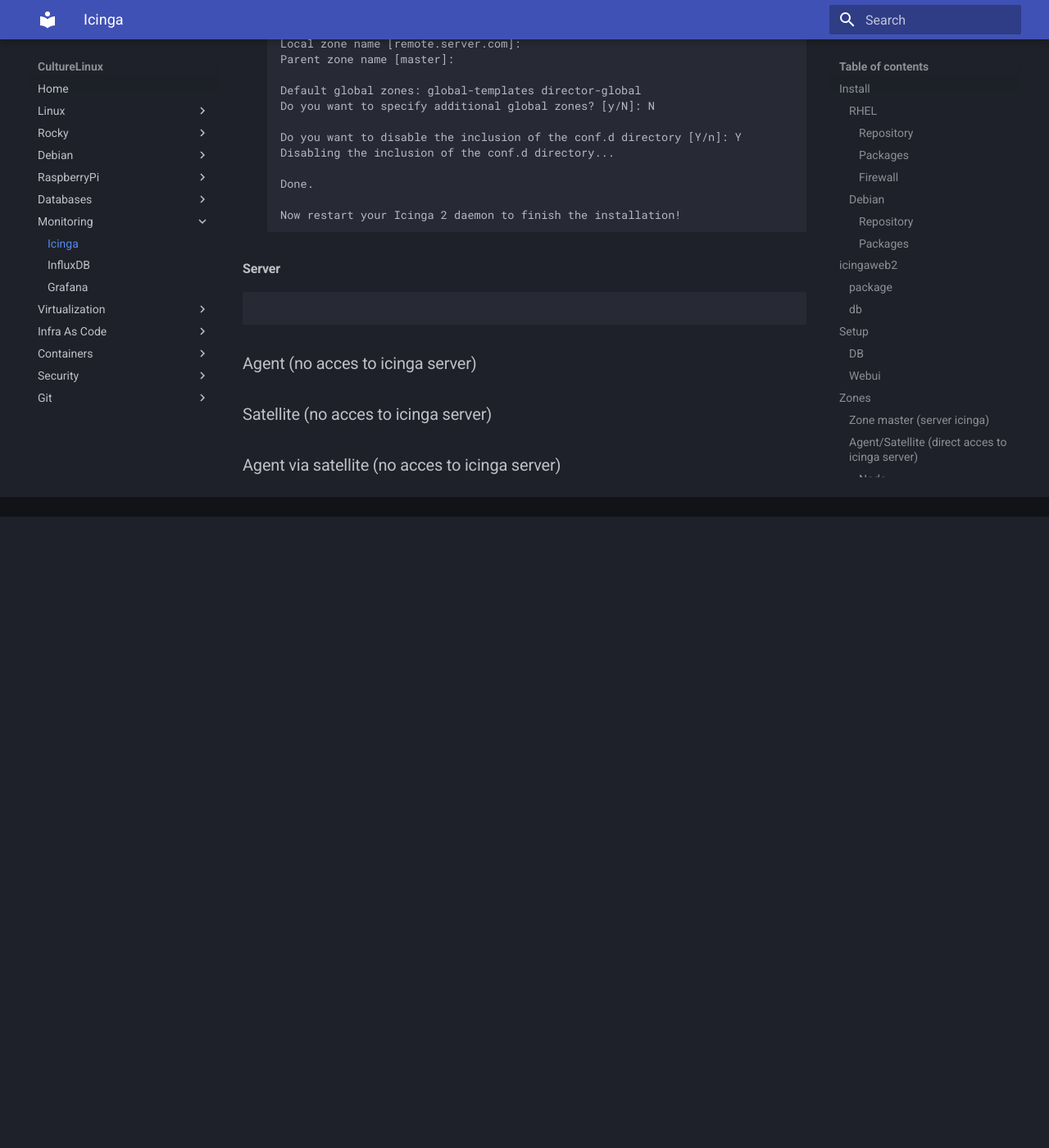
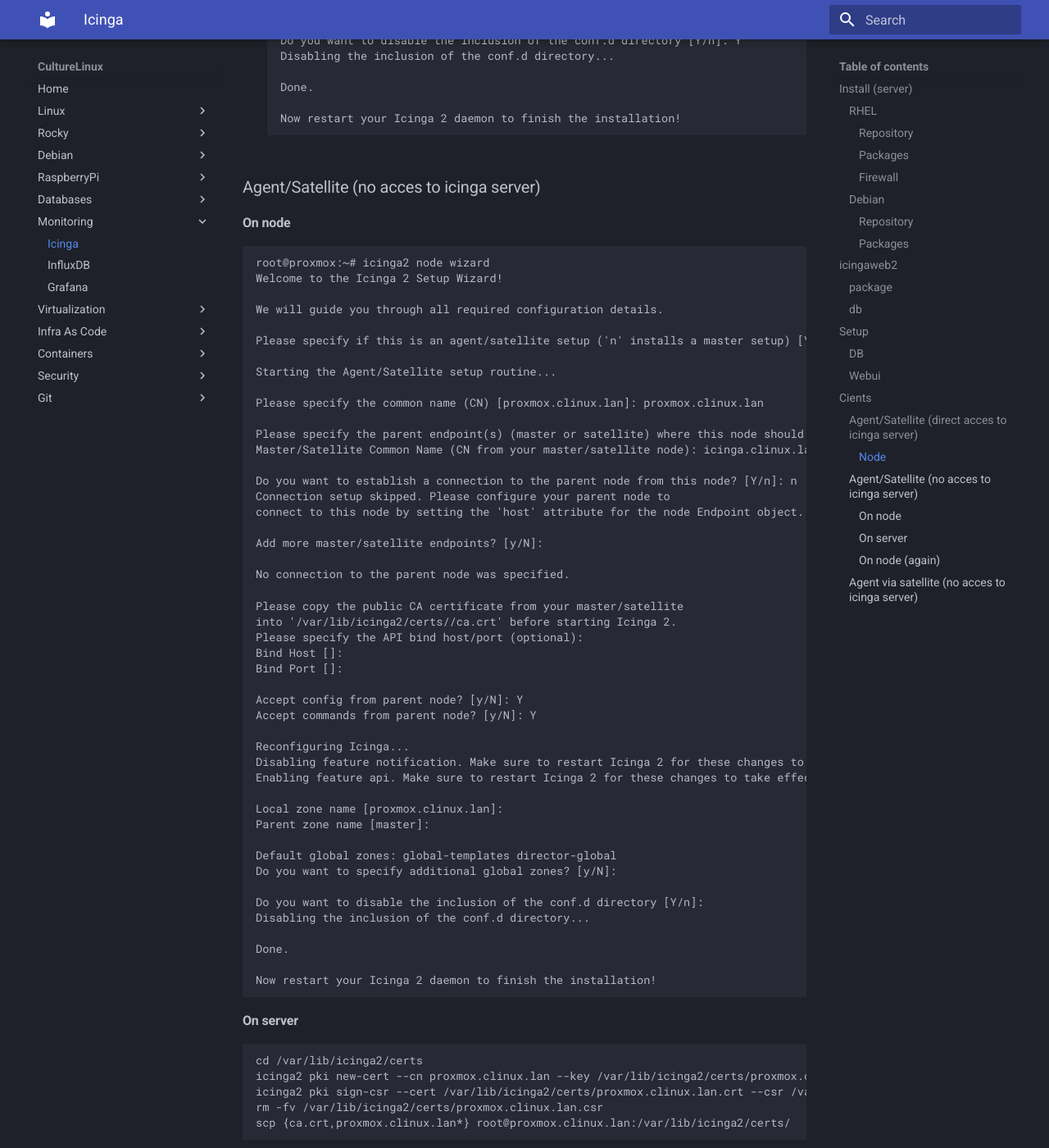
Before and after one commit to CultureLinux/doc, an MkDocs documentation site: the page built from docs/monitoring/icinga.md, in a window 1280 px wide and 1400 px high, scrolled down 3216 px. Shown: the whole window at 82% size. Built offline with MkDocs 1.6.1 and Material for MkDocs 9.7.7, drawn with Linux system fonts in a browser that asks for light colours; before the commit the page ends 3846 px from its top, so only the background shows below that; some of the changed text lies outside the part shown.

Commit message:
icinga + glab + rocky storage

````diff
--- a/docs/monitoring/icinga.md
+++ b/docs/monitoring/icinga.md
@@ -1,5 +1,5 @@
 # Icinga
-## Install
+## Install (server)
 ### RHEL
 #### Repository
     dnf install epel-release
@@ -48,10 +48,7 @@
     icingacli setup token create
     http://192.168.1.9/icingaweb2/setup
 
-## Zones
-### Zone master (server icinga)
-    icinga node wizard
-
+## Cients
 ### Agent/Satellite (direct acces to icinga server)
 #### Node
 - Agent/Satellite : Y
@@ -117,12 +114,154 @@
 
 Now restart your Icinga 2 daemon to finish the installation!
 ```
-#### Server
+
+### Agent/Satellite (no acces to icinga server)
+#### On node
+```
+root@proxmox:~# icinga2 node wizard
+Welcome to the Icinga 2 Setup Wizard!
+
+We will guide you through all required configuration details.
+
+Please specify if this is an agent/satellite setup ('n' installs a master setup) [Y/n]:
+
+Starting the Agent/Satellite setup routine...
+
+Please specify the common name (CN) [proxmox.clinux.lan]: proxmox.clinux.lan
+
+Please specify the parent endpoint(s) (master or satellite) where this node should connect to:
+Master/Satellite Common Name (CN from your master/satellite node): icinga.clinux.lan
+
+Do you want to establish a connection to the parent node from this node? [Y/n]: n
+Connection setup skipped. Please configure your parent node to
+connect to this node by setting the 'host' attribute for the node Endpoint object.
+
+Add more master/satellite endpoints? [y/N]:
+
+No connection to the parent node was specified.
+
+Please copy the public CA certificate from your master/satellite
+into '/var/lib/icinga2/certs//ca.crt' before starting Icinga 2.
+Please specify the API bind host/port (optional):
+Bind Host []:
+Bind Port []:
+
+Accept config from parent node? [y/N]: Y
+Accept commands from parent node? [y/N]: Y
+
+Reconfiguring Icinga...
+Disabling feature notification. Make sure to restart Icinga 2 for these changes to take effect.
+Enabling feature api. Make sure to restart Icinga 2 for these changes to take effect.
+
+Local zone name [proxmox.clinux.lan]:
+Parent zone name [master]:
+
+Default global zones: global-templates director-global
+Do you want to specify additional global zones? [y/N]:
+
+Do you want to disable the inclusion of the conf.d directory [Y/n]:
+Disabling the inclusion of the conf.d directory...
+
+Done.
+
+Now restart your Icinga 2 daemon to finish the installation!
+
+```
+#### On server
+```
+cd /var/lib/icinga2/certs
+icinga2 pki new-cert --cn proxmox.clinux.lan --key /var/lib/icinga2/certs/proxmox.clinux.lan.key --csr /var/lib/icinga2/certs/proxmox.clinux.lan.csr
+icinga2 pki sign-csr --cert /var/lib/icinga2/certs/proxmox.clinux.lan.crt --csr /var/lib/icinga2/certs/proxmox.clinux.lan.csr
+rm -fv /var/lib/icinga2/certs/proxmox.clinux.lan.csr
+scp {ca.crt,proxmox.clinux.lan*} root@proxmox.clinux.lan:/var/lib/icinga2/certs/
 ```
 
 ```
-### Agent (no acces to icinga server)
+object Endpoint "proxmox.clinux.lan" {
+   host = "proxmox.clinux.lan"
+}
 
-### Satellite (no acces to icinga server)
+object Zone "proxmox.clinux.lan" {
+     endpoints = [ "proxmox.clinux.lan" ]
+     parent = "master"
+}
 
+object Host "proxmox.clinux.lan" {
+   import "generic-host"
+   address = "proxmox.clinux.lan"
+   vars.client_endpoint = name
+}
+```
+
+```
+systemctl restart icinga2.service
+```
+#### On node (again)
+```
+systemctl restart icinga2.service
+```
 ### Agent via satellite (no acces to icinga server)
+
+```
+[root@docker ~]# icinga2 node wizard
+Welcome to the Icinga 2 Setup Wizard!
+
+We will guide you through all required configuration details.
+
+Please specify if this is an agent/satellite setup ('n' installs a master setup) [Y/n]:
+
+Starting the Agent/Satellite setup routine...
+
+Please specify the common name (CN) [agent.clinux.lan]:
+
+Please specify the parent endpoint(s) (master or satellite) where this node should connect to:
+Master/Satellite Common Name (CN from your master/satellite node): proxmox.clinux.lan
+
+Do you want to establish a connection to the parent node from this node? [Y/n]:
+Please specify the master/satellite connection information:
+Master/Satellite endpoint host (IP address or FQDN): 192.168.77.1
+Master/Satellite endpoint port [5665]:
+
+Add more master/satellite endpoints? [y/N]:
+Parent certificate information:
+
+ Version:             3
+ Subject:             CN = proxmox.clinux.lan
+ Issuer:              CN = Icinga CA
+ Valid From:          Aug 13 07:00:34 2024 GMT
+ Valid Until:         Sep 14 07:00:34 2025 GMT
+ Serial:              10:39:45:87:8e:72:c6:89:d5:80:6b:23:38:1d:7d:ff:a8:f4:54:5e
+
+ Signature Algorithm: sha256WithRSAEncryption
+ Subject Alt Names:   proxmox.clinux.lan
+ Fingerprint:         A5 2E E6 6F 65 5F 61 92 89 FE E3 F2 14 0D EE AD BA A7 D8 BA CD 74 D9 AA 7F 1C 01 6A C4 1A C4 46
+
+Is this information correct? [y/N]: Y
+
+Please specify the request ticket generated on your Icinga 2 master (optional).
+ (Hint: # icinga2 pki ticket --cn 'agent.clinux.lan'): 4caf71b792b2acdf23d238033b84cac190983290
+Please specify the API bind host/port (optional):
+Bind Host []:
+Bind Port []:
+
+Accept config from parent node? [y/N]: Y
+Accept commands from parent node? [y/N]: Y
+
+Reconfiguring Icinga...
+
+Local zone name [agent.clinux.lan]:
+Parent zone name [master]:
+
+Default global zones: global-templates director-global
+Do you want to specify additional global zones? [y/N]:
+
+Do you want to disable the inclusion of the conf.d directory [Y/n]:
+Disabling the inclusion of the conf.d directory...
+
+Done.
+
+Now restart your Icinga 2 daemon to finish the installation!
+```
+```
+systemctl restart icinga2.service
+```
````
Also changed, not shown: docs/git/gitlab.md (+9 -2 lines), docs/rocky/storage.md (added, +17 -0 lines).
